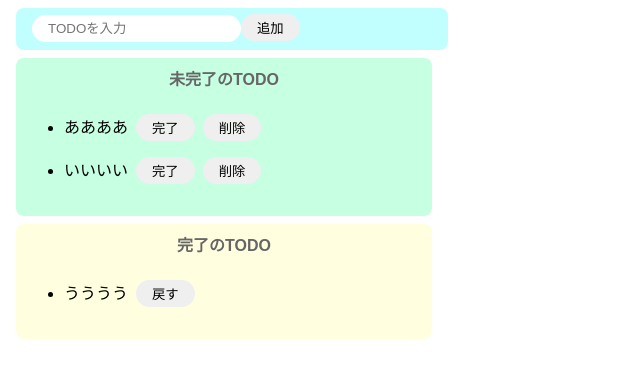
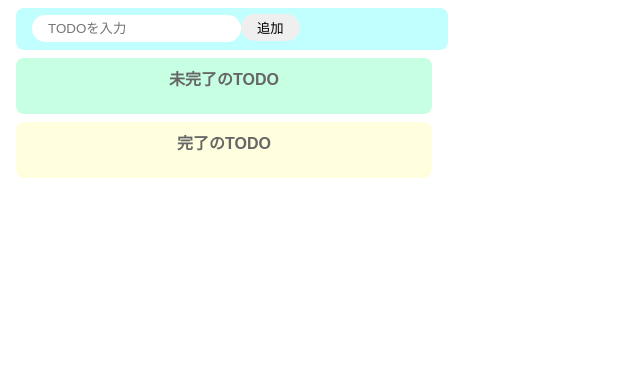
Before and after one commit to sjsnr/to-do-react, a React (Create React App) app: page / in a window 1280 px wide. Shown: the top 378 px of the page, without its empty margins (0-640 px from the left). Built offline with nearby package versions, Linux system fonts and the light colour scheme.

Commit message:
[fix] component

```diff
--- a/src/App.jsx
+++ b/src/App.jsx
@@ -1,13 +1,13 @@
 import React, { useState } from "react";
 import "./styles.css";
+import { InputTodo } from "./components/InputTodo";
+import { IncompleteTodos } from "./components/IncompleteTodos";
+import { CompleteTodos } from "./components/CompleteTodos";
 
 export const App = () => {
   const [todoText, setTodoText] = useState("");
-  const [incompleteTodos, setIncompleteTodos] = useState([
-    "ああああ",
-    "いいいい"
-  ]);
-  const [completeTodos, setCompleteTodos] = useState(["うううう"]);
+  const [incompleteTodos, setIncompleteTodos] = useState([]);
+  const [completeTodos, setCompleteTodos] = useState([]);
 
   const onChangeTodoText = (event) => setTodoText(event.target.value);
 
@@ -44,42 +44,17 @@
 
   return (
     <>
-      <div className="input-area">
-        <input
-          type="text"
-          placeholder="TODOを入力"
-          value={todoText}
-          onChange={onChangeTodoText}
-        />
-        <button onClick={onClickAdd}>追加</button>
-      </div>
-      <div className="incomplete-area">
-        <p className="area-title">未完了のTODO</p>
-        <ul className="list-row">
-          {incompleteTodos.map((todo, index) => {
-            return (
-              <li key="{todo">
-                <span>{todo}</span>
-                <button onClick={() => onClickComplete(index)}>完了</button>
-                <button onClick={() => onClickDelete(index)}>削除</button>
-              </li>
-            );
-          })}
-        </ul>
-      </div>
-      <div className="complete-area">
-        <p className="area-title">完了のTODO</p>
-        <ul className="list-row">
-          {completeTodos.map((todo, index) => {
-            return (
-              <li key="{todo">
-                <span>{todo}</span>
-                <button onClick={() => onClickBack(index)}>戻す</button>
-              </li>
-            );
-          })}
-        </ul>
-      </div>
+      <InputTodo
+        todoText={todoText}
+        onChange={onChangeTodoText}
+        onClick={onClickAdd}
+      />
+      <IncompleteTodos
+        todos={incompleteTodos}
+        onClickComplete={onClickComplete}
+        onClickDelete={onClickDelete}
+      />
+      <CompleteTodos todos={completeTodos} onClickBack={onClickBack} />
     </>
   );
 };
--- /dev/null
+++ b/src/components/CompleteTodos.jsx
@@ -0,0 +1,20 @@
+import React from "react";
+
+export const CompleteTodos = (props) => {
+  const { todos, onClickBack } = props;
+  return (
+    <div className="complete-area">
+      <p className="area-title">完了のTODO</p>
+      <ul className="list-row">
+        {todos.map((todo, index) => {
+          return (
+            <li key="{todo">
+              <span>{todo}</span>
+              <button onClick={() => onClickBack(index)}>戻す</button>
+            </li>
+          );
+        })}
+      </ul>
+    </div>
+  );
+};
--- /dev/null
+++ b/src/components/IncompleteTodos.jsx
@@ -0,0 +1,21 @@
+import React from "react";
+
+export const IncompleteTodos = (props) => {
+  const { todos, onClickComplete, onClickDelete } = props;
+  return (
+    <div className="incomplete-area">
+      <p className="area-title">未完了のTODO</p>
+      <ul className="list-row">
+        {todos.map((todo, index) => {
+          return (
+            <li key="{todo">
+              <span>{todo}</span>
+              <button onClick={() => onClickComplete(index)}>完了</button>
+              <button onClick={() => onClickDelete(index)}>削除</button>
+            </li>
+          );
+        })}
+      </ul>
+    </div>
+  );
+};
--- /dev/null
+++ b/src/components/InputTodo.jsx
@@ -0,0 +1,16 @@
+import React from "react";
+
+export const InputTodo = (props) => {
+  const { todoText, onChange, onClick } = props;
+  return (
+    <div className="input-area">
+      <input
+        type="text"
+        placeholder="TODOを入力"
+        value={todoText}
+        onChange={onChange}
+      />
+      <button onClick={onClick}>追加</button>
+    </div>
+  );
+};
```
